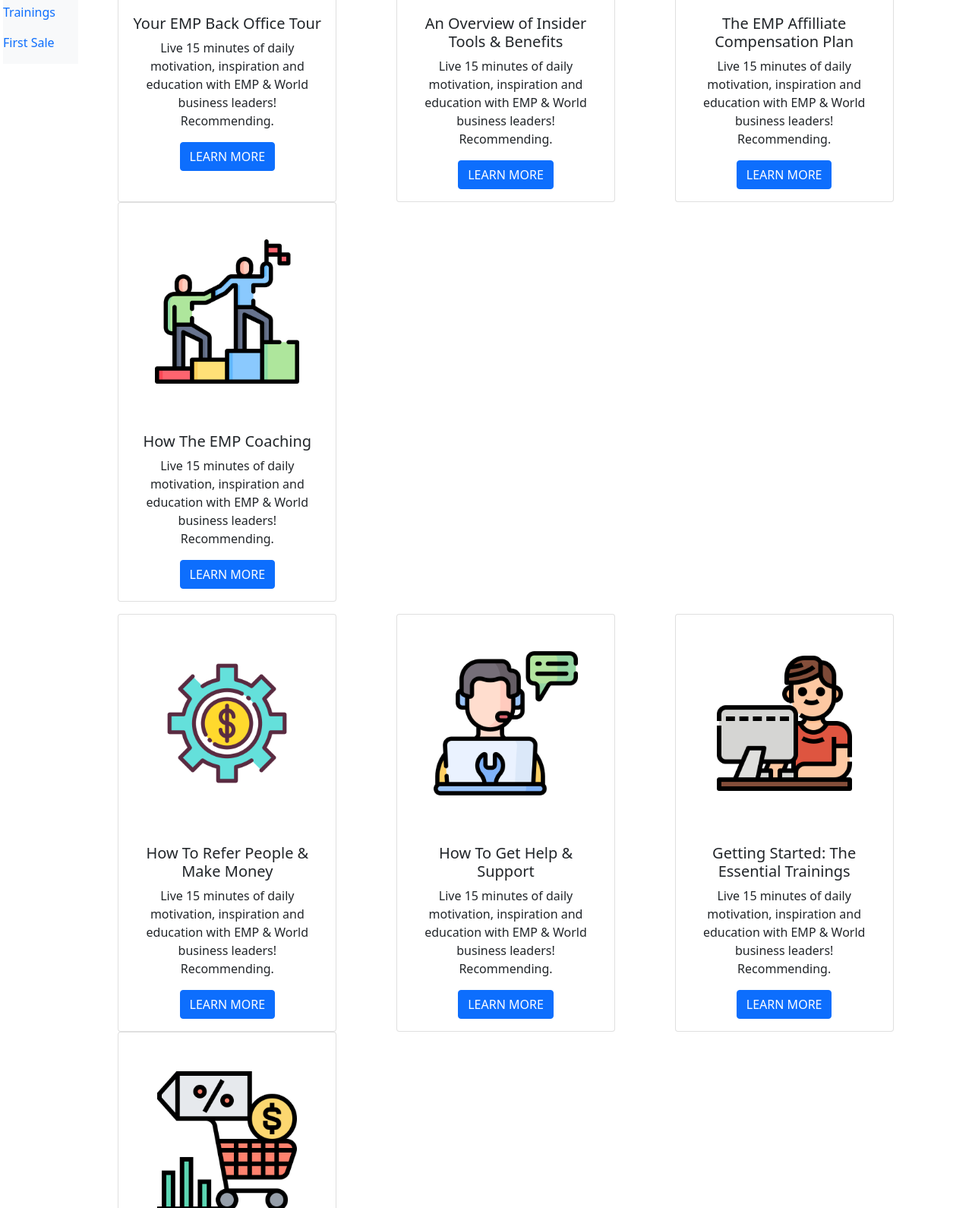
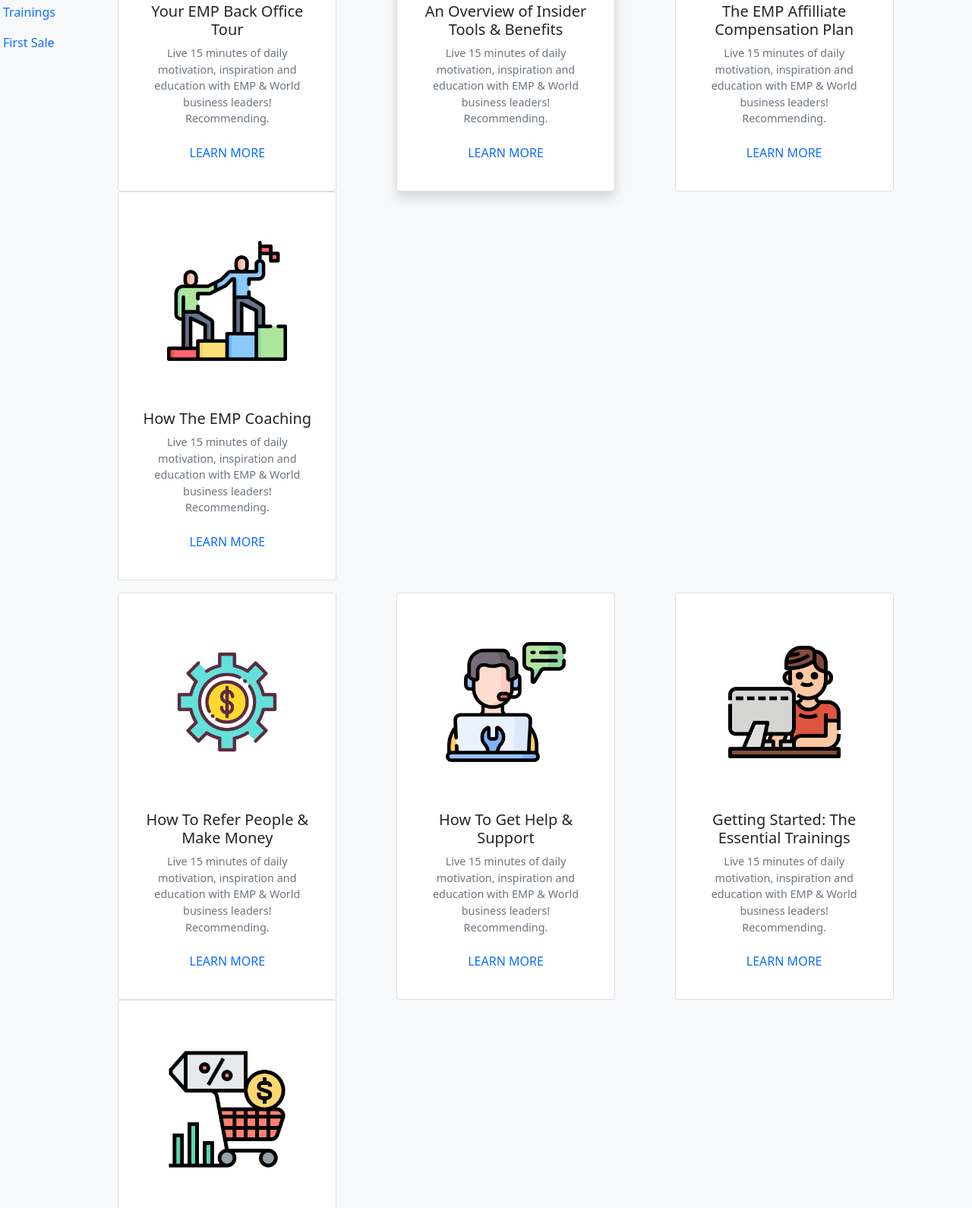
Before and after one commit to z3no/challenge-bootstrap, a plain HTML site: page grid-away-grid-ahoy/index.html in a window 1280 px wide. Shown: the part 292-1882 px from the top of the page at 76% size. Drawn offline with nearby package versions, Linux system fonts and the light colour scheme.

Commit message:
update of the layout

```diff
--- a/grid-away-grid-ahoy/index.html
+++ b/grid-away-grid-ahoy/index.html
@@ -14,7 +14,7 @@
     <title>Bootstrap Challenge</title>
 </head>
 
-<body>
+<body class="bg-light">
     <div class="container-fluid">
 
         <div class="row">
@@ -55,84 +55,84 @@
                 <div class="container">
                     <div class="row p-2">
                         <div class="col">
-                            <div class="card text-center h-100" style="width: 18rem;">
-                                <img src="images/office.png" class="card-img-top p-5" alt="Office tour">
+                            <div class="card text-center h-100 p-3" style="width: 18rem;">
+                                <img src="images/office.png" class="card-img-top img-fluid p-5" alt="Office tour">
                                 <div class="card-body">
                                     <h5 class="card-title">Your EMP Back Office Tour</h5>
-                                    <p class="card-text">Live 15 minutes of daily motivation, inspiration and education with EMP & World business leaders! Recommending.</p>
-                                    <a href="#" class="btn btn-primary">LEARN MORE</a>
+                                    <p class="card-text text-muted" style="font-size: 0.9em;">Live 15 minutes of daily motivation, inspiration and education with EMP & World business leaders! Recommending.</p>
+                                    <button type="button" class="btn btn-outline-primary rounded-pill border-0 text-uppercase">Learn More</button>
                                 </div>
                             </div>
                         </div>
                         <div class="col">
-                            <div class="card text-center h-100" style="width: 18rem;">
-                                <img src="images/tools.png" class="card-img-top p-5" alt="Insider tools & benefits">
+                            <div class="card text-center h-100 shadow p-3 bg-body rounded" style="width: 18rem;">
+                                <img src="images/tools.png" class="card-img-top img-fluid p-5" alt="Insider tools & benefits">
                                 <div class="card-body">
                                     <h5 class="card-title">An Overview of Insider Tools & Benefits</h5>
-                                    <p class="card-text">Live 15 minutes of daily motivation, inspiration and education with EMP & World business leaders! Recommending.</p>
-                                    <a href="#" class="btn btn-primary">LEARN MORE</a>
+                                    <p class="card-text text-muted" style="font-size: 0.9em;">Live 15 minutes of daily motivation, inspiration and education with EMP & World business leaders! Recommending.</p>
+                                    <a href="#" class="btn btn-outline-primary rounded-pill border-0 text-uppercase">Learn More</a>
                                 </div>
                             </div>
                         </div>
                         <div class="col">
-                            <div class="card text-center h-100" style="width: 18rem;">
-                                <img src="images/plan.png" class="card-img-top p-5" alt="Affilliate compensation plan">
+                            <div class="card text-center h-100 p-3" style="width: 18rem;">
+                                <img src="images/plan.png" class="card-img-top img-fluid p-5" alt="Affilliate compensation plan">
                                 <div class="card-body">
                                     <h5 class="card-title">The EMP Affilliate Compensation Plan</h5>
-                                    <p class="card-text">Live 15 minutes of daily motivation, inspiration and education with EMP & World business leaders! Recommending.</p>
-                                    <a href="#" class="btn btn-primary">LEARN MORE</a>
+                                    <p class="card-text text-muted" style="font-size: 0.9em;">Live 15 minutes of daily motivation, inspiration and education with EMP & World business leaders! Recommending.</p>
+                                    <a href="#" class="btn btn-outline-primary rounded-pill border-0 text-uppercase">Learn More</a>
                                 </div>
                             </div>
                         </div>
                         <div class="col">
-                            <div class="card text-center h-100" style="width: 18rem;">
-                                <img src="images/coaching.png" class="card-img-top p-5" alt="Coaching">
+                            <div class="card text-center h-100 p-3" style="width: 18rem;">
+                                <img src="images/coaching.png" class="card-img-top img-fluid p-5" alt="Coaching">
                                 <div class="card-body">
                                     <h5 class="card-title">How The EMP Coaching</h5>
-                                    <p class="card-text">Live 15 minutes of daily motivation, inspiration and education with EMP & World business leaders! Recommending.</p>
-                                    <a href="#" class="btn btn-primary">LEARN MORE</a>
+                                    <p class="card-text text-muted" style="font-size: 0.9em;">Live 15 minutes of daily motivation, inspiration and education with EMP & World business leaders! Recommending.</p>
+                                    <a href="#" class="btn btn-outline-primary rounded-pill border-0 text-uppercase">Learn More</a>
                                 </div>
                             </div>
                         </div>
                     </div>
                     <div class="row p-2">
                         <div class="col">
-                            <div class="card text-center h-100" style="width: 18rem;">
-                                <img src="images/money.png" class="card-img-top p-5" alt="Refer people and make money">
+                            <div class="card text-center h-100 p-3" style="width: 18rem;">
+                                <img src="images/money.png" class="card-img-top img-fluid p-5" alt="Refer people and make money">
                                 <div class="card-body">
                                     <h5 class="card-title">How To Refer People & Make Money</h5>
-                                    <p class="card-text">Live 15 minutes of daily motivation, inspiration and education with EMP & World business leaders! Recommending.</p>
-                                    <a href="#" class="btn btn-primary">LEARN MORE</a>
+                                    <p class="card-text text-muted" style="font-size: 0.9em;">Live 15 minutes of daily motivation, inspiration and education with EMP & World business leaders! Recommending.</p>
+                                    <a href="#" class="btn btn-outline-primary rounded-pill border-0 text-uppercase">Learn More</a>
                                 </div>
                             </div>
                         </div>
                         <div class="col">
-                            <div class="card text-center h-100" style="width: 18rem;">
-                                <img src="images/support.png" class="card-img-top p-5" alt="Get help and support">
+                            <div class="card text-center h-100 p-3" style="width: 18rem;">
+                                <img src="images/support.png" class="card-img-top img-fluid p-5" alt="Get help and support">
                                 <div class="card-body">
                                     <h5 class="card-title">How To Get Help & Support</h5>
-                                    <p class="card-text">Live 15 minutes of daily motivation, inspiration and education with EMP & World business leaders! Recommending.</p>
-                                    <a href="#" class="btn btn-primary">LEARN MORE</a>
+                                    <p class="card-text text-muted" style="font-size: 0.9em;">Live 15 minutes of daily motivation, inspiration and education with EMP & World business leaders! Recommending.</p>
+                                    <a href="#" class="btn btn-outline-primary rounded-pill border-0 text-uppercase">Learn More</a>
                                 </div>
                             </div>
                         </div>
                         <div class="col">
-                            <div class="card text-center h-100" style="width: 18rem;">
-                                <img src="images/training.png" class="card-img-top p-5" alt="">
+                            <div class="card text-center h-100 p-3" style="width: 18rem;">
+                                <img src="images/training.png" class="card-img-top img-fluid p-5" alt="">
                                 <div class="card-body">
                                     <h5 class="card-title">Getting Started: The Essential Trainings</h5>
-                                    <p class="card-text">Live 15 minutes of daily motivation, inspiration and education with EMP & World business leaders! Recommending.</p>
-                                    <a href="#" class="btn btn-primary">LEARN MORE</a>
+                                    <p class="card-text text-muted" style="font-size: 0.9em;">Live 15 minutes of daily motivation, inspiration and education with EMP & World business leaders! Recommending.</p>
+                                    <a href="#" class="btn btn-outline-primary rounded-pill border-0 text-uppercase">Learn More</a>
                                 </div>
                             </div>
                         </div>
                         <div class="col">
-                            <div class="card text-center h-100" style="width: 18rem;">
-                                <img src="images/sales.png" class="card-img-top p-5" alt="">
+                            <div class="card text-center h-100 p-3" style="width: 18rem;">
+                                <img src="images/sales.png" class="card-img-top img-fluid p-5" alt="">
                                 <div class="card-body">
                                     <h5 class="card-title">The Fastest Way To Get Your First Sale</h5>
-                                    <p class="card-text">Live 15 minutes of daily motivation, inspiration and education with EMP & World business leaders! Recommending.</p>
-                                    <a href="#" class="btn btn-primary">LEARN MORE</a>
+                                    <p class="card-text text-muted" style="font-size: 0.9em;">Live 15 minutes of daily motivation, inspiration and education with EMP & World business leaders! Recommending.</p>
+                                    <a href="#" class="btn btn-outline-primary rounded-pill border-0 text-uppercase">Learn More</a>
                                 </div>
                             </div>
                         </div>
@@ -234,6 +234,6 @@
 
     <script src="https://code.jquery.com/jquery-3.4.1.slim.min.js" integrity="sha384-J6qa4849blE2+poT4WnyKhv5vZF5SrPo0iEjwBvKU7imGFAV0wwj1yYfoRSJoZ+n" crossorigin="anonymous"></script>
     <script src="https://cdn.jsdelivr.net/npm/popper.js@1.16.0/dist/umd/popper.min.js" integrity="sha384-Q6E9RHvbIyZFJoft+2mJbHaEWldlvI9IOYy5n3zV9zzTtmI3UksdQRVvoxMfooAo" crossorigin="anonymous"></script>
-    <script src="https://cdn.jsdelivr.net/npm/bootstrap@4.4.1/dist/js/bootstrap.min.js" integrity="sha384-wfSDF2E50Y2D1uUdj0O3uMBJnjuUD4Ih7YwaYd1iqfktj0Uod8GCExl3Og8ifwB6" crossorigin="anonymous"></script></script>
+    <script src="https://cdn.jsdelivr.net/npm/bootstrap@4.4.1/dist/js/bootstrap.min.js" integrity="sha384-wfSDF2E50Y2D1uUdj0O3uMBJnjuUD4Ih7YwaYd1iqfktj0Uod8GCExl3Og8ifwB6" crossorigin="anonymous"></script>
 </body>
 </html>
```
